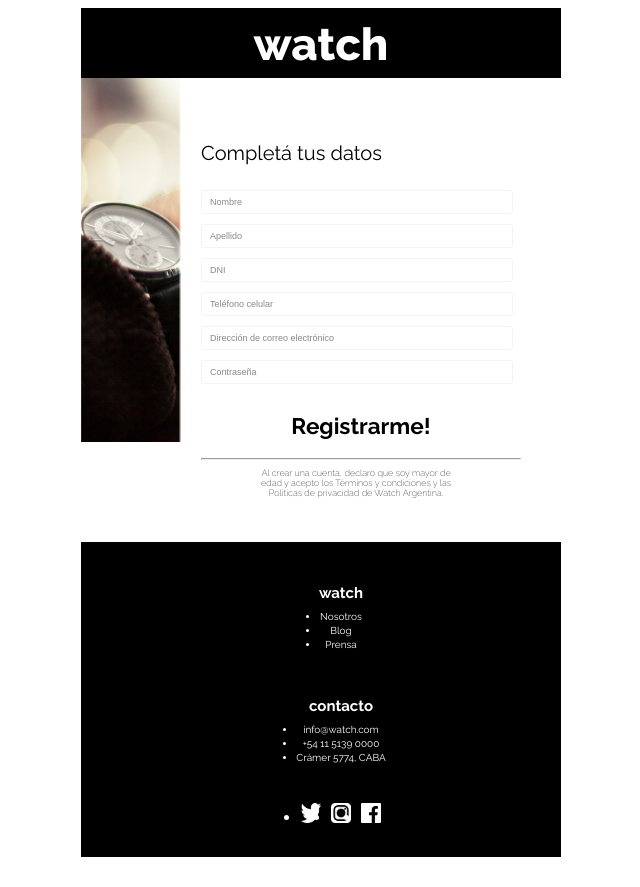
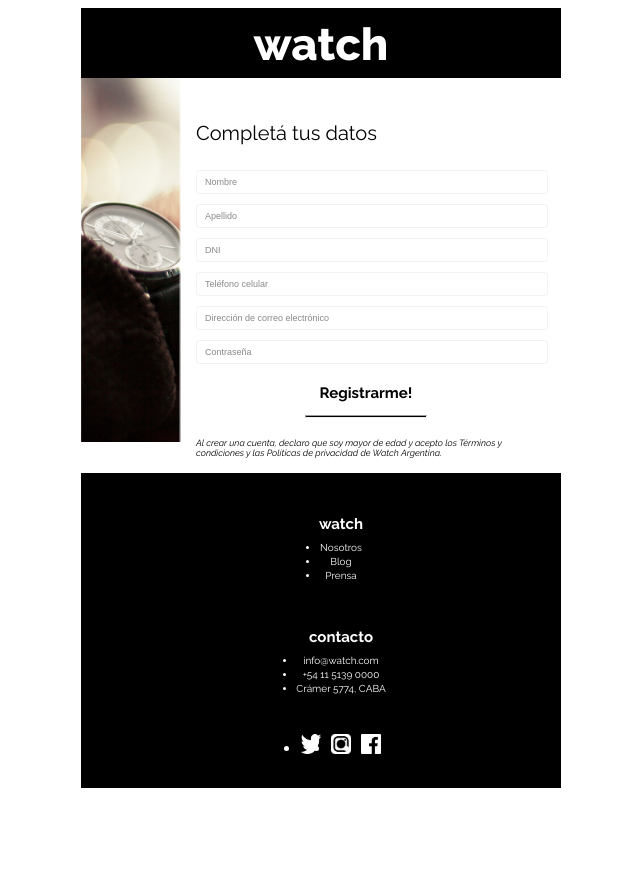
Before and after one commit to HarrySanti/dh, a PHP site: page /register.html in a window 1280 px wide. Shown: the whole page, without its empty margins (319-959 px from the left). After the commit the page ends 788 px from the top, so only its background shows below. Run offline with PHP 8.4, Linux system fonts and the light colour scheme; some libraries are stand-ins or nearby versions.

Commit message:
Update mobile_register.css

```diff
--- a/css/mobile_register.css
+++ b/css/mobile_register.css
@@ -1,5 +1,3 @@
-/*CSS GENERAL*/
-
 body {
   font-family: 'Raleway', sans-serif;
 }
@@ -17,16 +15,15 @@ a:hover {
   width: 480px;
 }
 
-
 /*HEADER*/
 
-/*header*/
 header {
   display: flex;
   justify-content: center;
   background-color: black;
   height: 70px;
 }
+
 
 header h1 {
   font-size: 45px;
@@ -36,12 +33,14 @@ header h1 {
 }
 
 
+
 /*CUERPO*/
 
 .cuerpo{
   display: flex;
-  justify-content: flex-start;
+  align-content: flex-start;
 }
+
 
 /* foto */
 
@@ -49,29 +48,28 @@ header h1 {
   width: 100px;
 }
 
-/* seccion_formulario*/
+/* SECCION FORMULARIO*/
 
 .seccion_formulario{
-  margin-left: 20px;
-  margin-top: 50px;
+  margin-left: 15px;
+  margin-top: 30px;
 }
 
+/*SIGNIN*/
 .seccion_formulario h1{
   font-size: 20px;
   font-weight: 400;
   margin-bottom: 25px;
 }
 
-/*formulario*/
-
-
+/*Formulario*/
 .formulario {
-  width: 320px;
+  width: 340px;
   margin-bottom: 15px;
 }
 
 .form1 {
-  width: 300px;
+  width: 340px;
   font-size: 9px;
   font-weight: 100;
   font-style: normal;
@@ -83,23 +81,62 @@ header h1 {
   padding-left: 8px;
 }
 
-.registrarme{
+/*Botones de recordarme+olvide contraseña*/
+.botones{
+  display: inline-block;
+  position: relative;
+  width:340px;
+  margin-bottom: 40px;
+}
+
+.recordarme_box {
+  font-size: 10px;
+  font-style: italic;
+  position: absolute;
+  left: 5px;
+}
+.recordarme_box label{
+  font-size: 10px;
+}
+
+.olvidar{
+  font-size: 10px;
+  position: absolute;
+  top: 8px;
+  right: 0px;
+}
+
+/*Boton de ingresar*/
+/* .ingresar{
   font-size:15px;
   color:black;
   text-align: center;
+  font-weight: 700;
+}*/
 
+.registrarme h2{
+  font-size:15px;
+  color:black;
+  text-align: center;
+  font-weight: 700;
+  margin-top: -5px;
 }
 
-p{
-  width: 200px;
+hr {
+  width: 120px;
+  background-color: black;
+  height: 1px;
+  margin-top: 4px;
+}
+
+p {
   font-size: 9px;
-  font-weight: 200;
-  font-style: normal;
-  opacity: 0.85;
-  text-align: center;
-  margin-top: 5px;
-  margin-left:55px;
+  font-style: italic;
+  width: 320px;
+  margin-top: 20px;
+  margin-bottom: 20px;
 }
+
 
 
 
@@ -108,8 +145,8 @@ p{
 footer {
 	background: black;
 	color: white;
-  margin-top: 35px;
 	width: 100%;
+  margin-top: -5px;
 }
 footer .watch {
 	display: flex;
```
